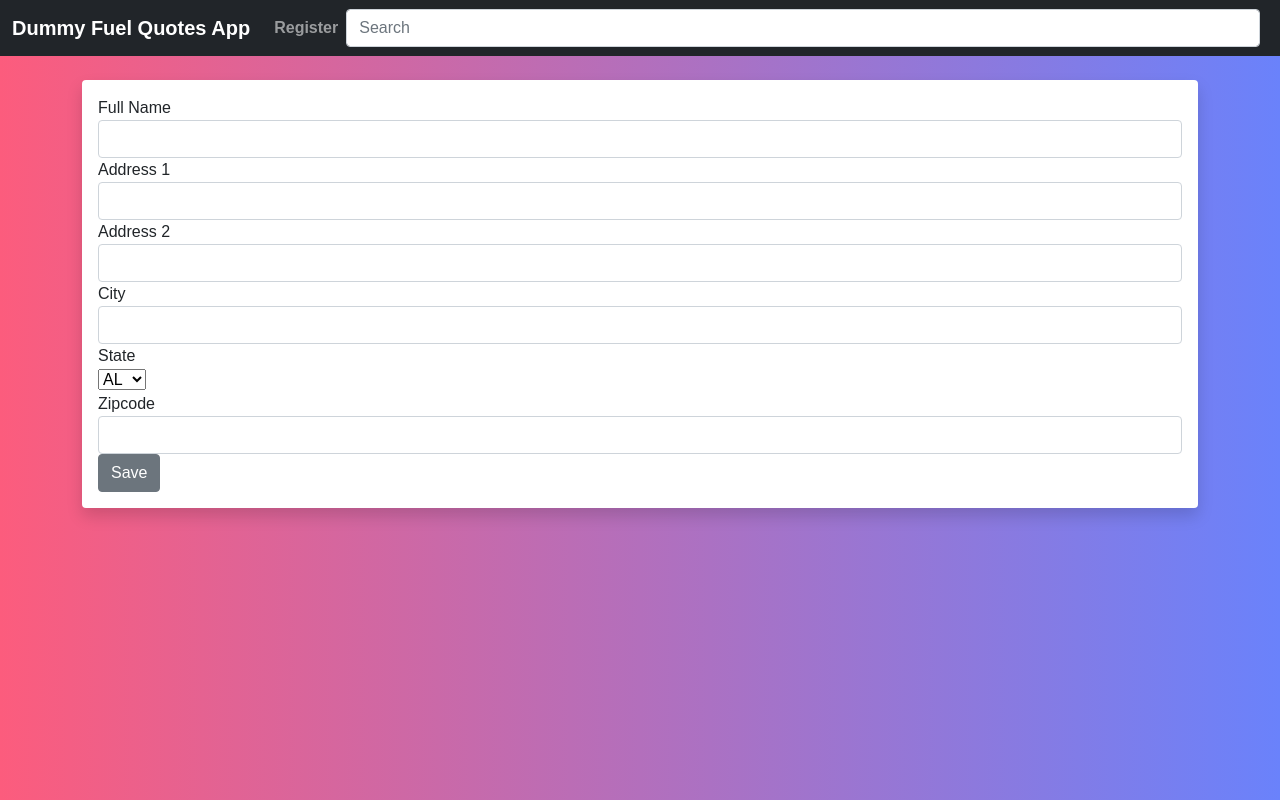
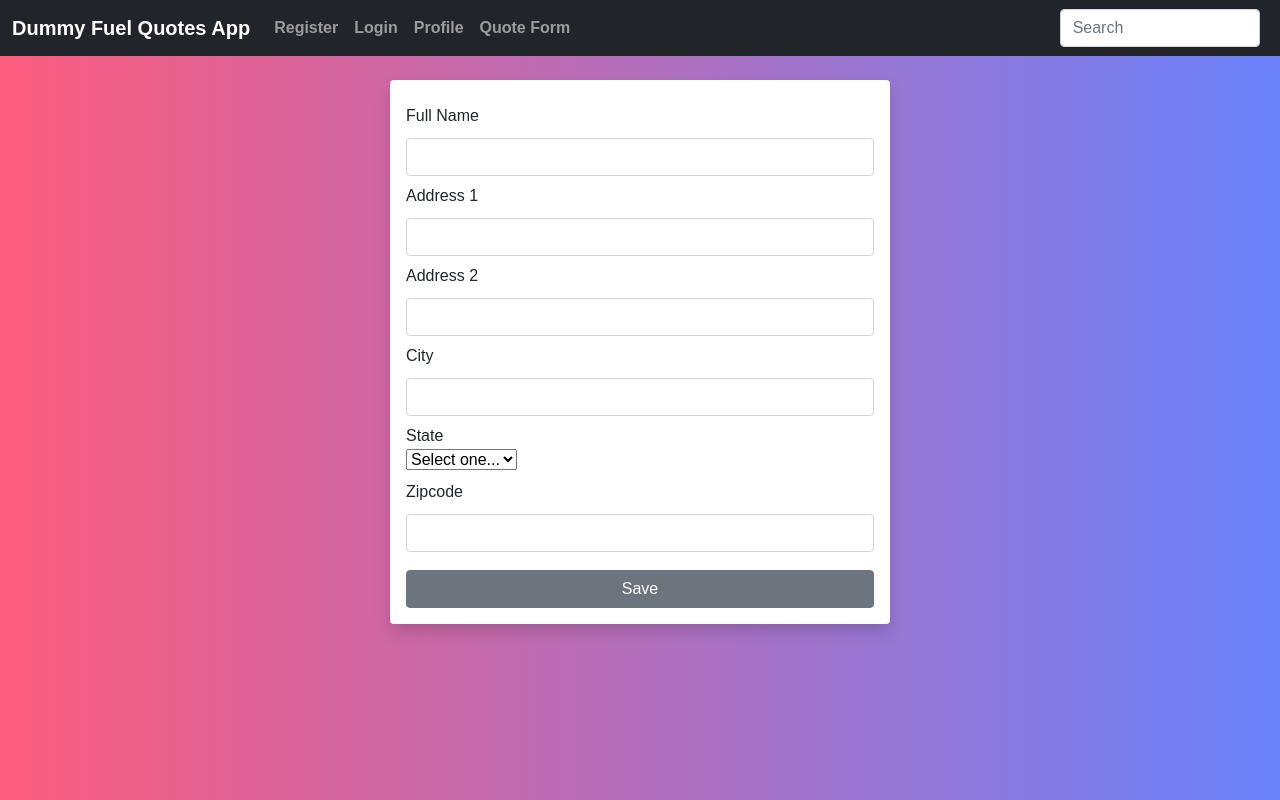
Before and after one commit to nimelica/FuelPilot, a Flask app: page /profile_management in a window 1280 px wide. Run offline with Flask 2, Linux system fonts and the light colour scheme.

Commit message:
Added styling and populated navbar

```diff
--- a/website/static/css/style.css
+++ b/website/static/css/style.css
@@ -4,6 +4,19 @@
         background-image: linear-gradient(to right, #fc5c7d, #6a82fb);
         font-family: sans-serif;
         font-weight: 100;
+}
+
+input {
+        margin: 10px 0 0 0;
+        width: 100%;
+        min-height: 2em;
+        border-radius: 0.25rem;
+        border-width: 1px;
+}
+
+.form-group {
+    display: block;
+    margin: 0.5rem 0;
 }
 
 .navbar-brand {
@@ -16,3 +29,16 @@
         color: black;
         box-shadow: 1px 1px 2px rbga(0,0,0,0.3);
 }
+
+.p-3 {
+        width: 60vw;
+        max-width: 500px;
+        min-width: 300px;
+        margin: 0 auto;
+        padding-bottom: 2em;
+}
+
+.me-2 {
+        width: 20%;
+        margin: 0 auto;
+}
--- a/website/templates/base.html
+++ b/website/templates/base.html
@@ -3,7 +3,7 @@
   <head>
     <!-- Required meta tags -->
     <meta charset="utf-8">
-    <meta name="viewport" content="width=device-width, initial-scale=1">
+    <meta name="viewport" content="width=device-width, initial-scale=1, maximum-scale=1, user-scalable=no">
 
     <!-- Bootstrap CSS -->
     <link href="https://cdn.jsdelivr.net/npm/bootstrap@5.0.0-beta1/dist/css/bootstrap.min.css" rel="stylesheet" integrity="sha384-giJF6kkoqNQ00vy+HMDP7azOuL0xtbfIcaT9wjKHr8RbDVddVHyTfAAsrekwKmP1" crossorigin="anonymous">
--- a/website/templates/navbar.html
+++ b/website/templates/navbar.html
@@ -10,6 +10,16 @@
           <li class="nav-item">
             <a class="nav-link" href="{{ url_for('views.signup')}}">Register</a>
           </li>
+          <li class="nav-item">
+            <a class="nav-link" href="{{ url_for('views.login')}}">Login</a>
+          </li>
+          <li class="nav-item">
+            <a class="nav-link" href="{{ url_for('views.profile_management')}}">Profile</a>
+          </li>
+          <li class="nav-item">
+            <a class="nav-link" href="{{ url_for('views.fuel_quote_form')}}">Quote Form</a>
+          </li>
+
       </ul>
         <input class="form-control me-2" type="search" placeholder="Search" aria-label="Search" name="searched">
     </div>
--- a/website/templates/profile_management.html
+++ b/website/templates/profile_management.html
@@ -25,7 +25,16 @@
         <div class="form-group">
             <label for="state">{{ form.state.label }}</label>
             </br>
-            <label for="state_select">{{ form.state }}</label>
+            <label for="state-select">
+                <select name="state-select" id="my_select">
+                    {% for option in form.state %}
+                        {% if loop.first %}
+                            <option value="" disabled selected>Select one...</option>
+                        {% endif %}
+                        {{option}}
+                    {% endfor %}
+                </select>
+            </label>
         </div>
         <div class="form-group">
             <label for="zipcode">{{ form.zipcode.label }}</label>
```
